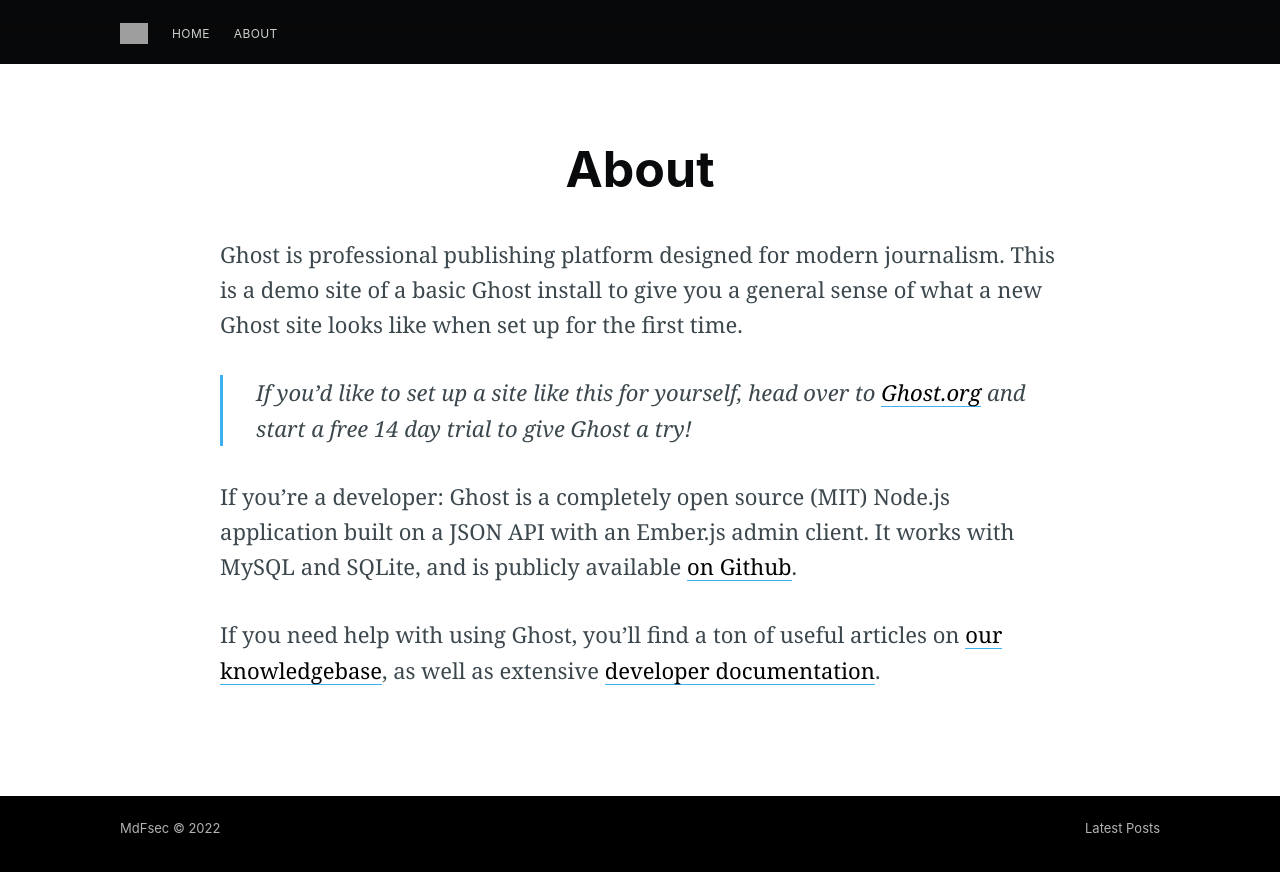
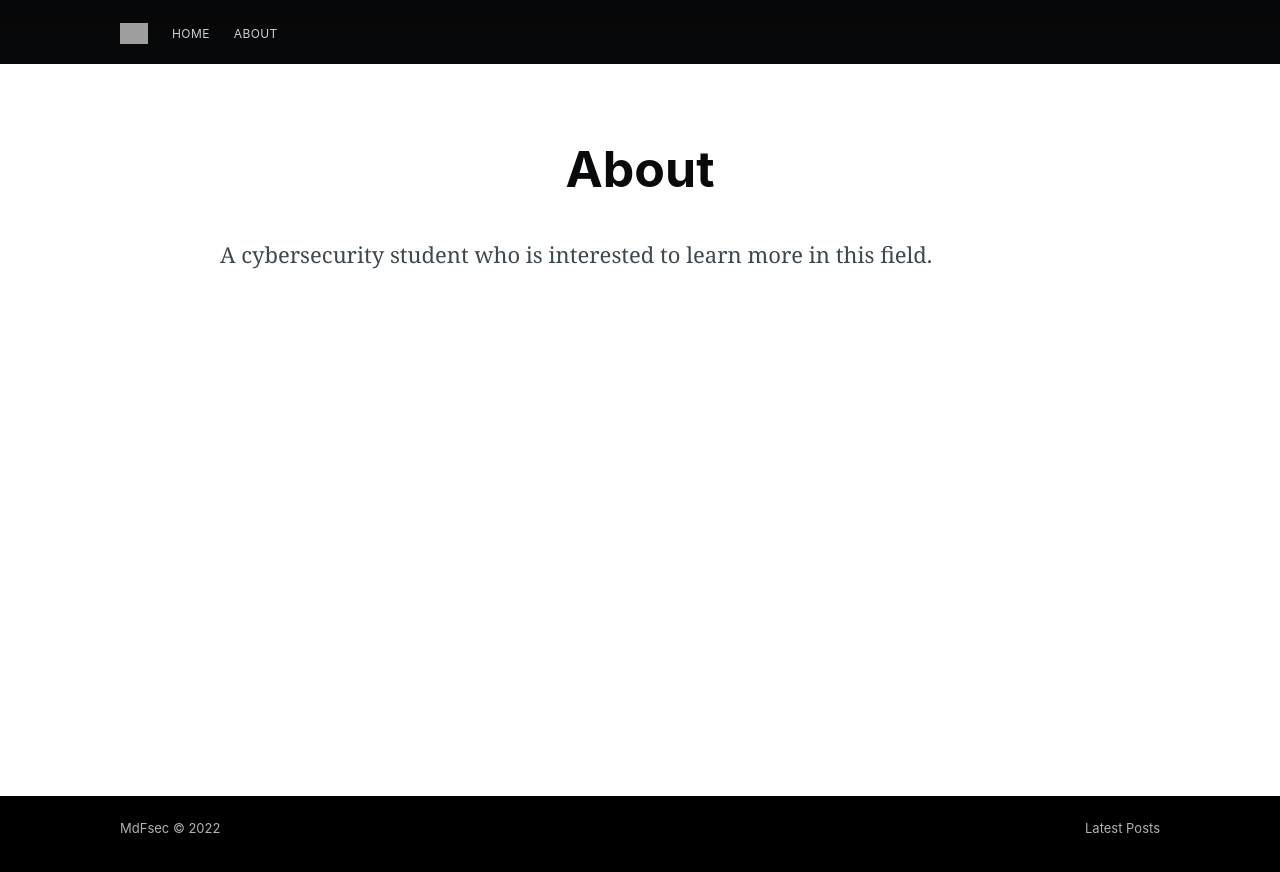
Before and after one commit to codingz12334/MdFsec, a Jekyll site: the page built from about/index.md, in a window 1280 px wide. Shown: the top 872 px of the page. Built offline with Jekyll 4.4.1, drawn with Linux system fonts in a browser that asks for light colours; nearby versions of some CDN libraries; comment, search, counter and statistics services are not loaded; grey boxes are pictures that could not be loaded.

Commit message:
Update index.md

```diff
--- a/about/index.md
+++ b/about/index.md
@@ -8,10 +8,4 @@
 subclass: 'post page'
 ---
 
-Ghost is professional publishing platform designed for modern journalism. This is a demo site of a basic Ghost install to give you a general sense of what a new Ghost site looks like when set up for the first time.
-
-> If you'd like to set up a site like this for yourself, head over to [Ghost.org](https://ghost.org/) and start a free 14 day trial to give Ghost a try!
-
-If you're a developer: Ghost is a completely open source (MIT) Node.js application built on a JSON API with an Ember.js admin client. It works with MySQL and SQLite, and is publicly available [on Github](https://github.com/TryGhost/ghost).
-
-If you need help with using Ghost, you'll find a ton of useful articles on [our knowledgebase](https://help.ghost.org/), as well as extensive [developer documentation](https://docs.ghost.org/).
+A cybersecurity student who is interested to learn more in this field.
```
